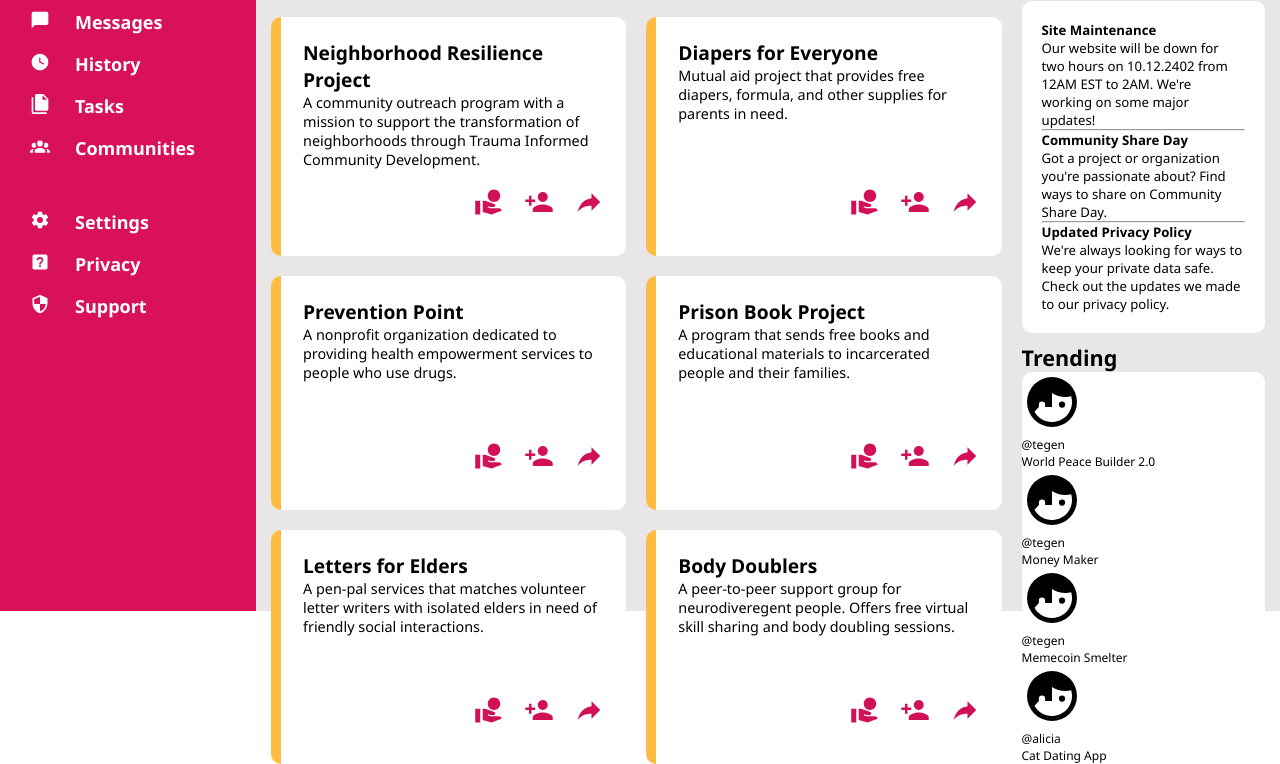
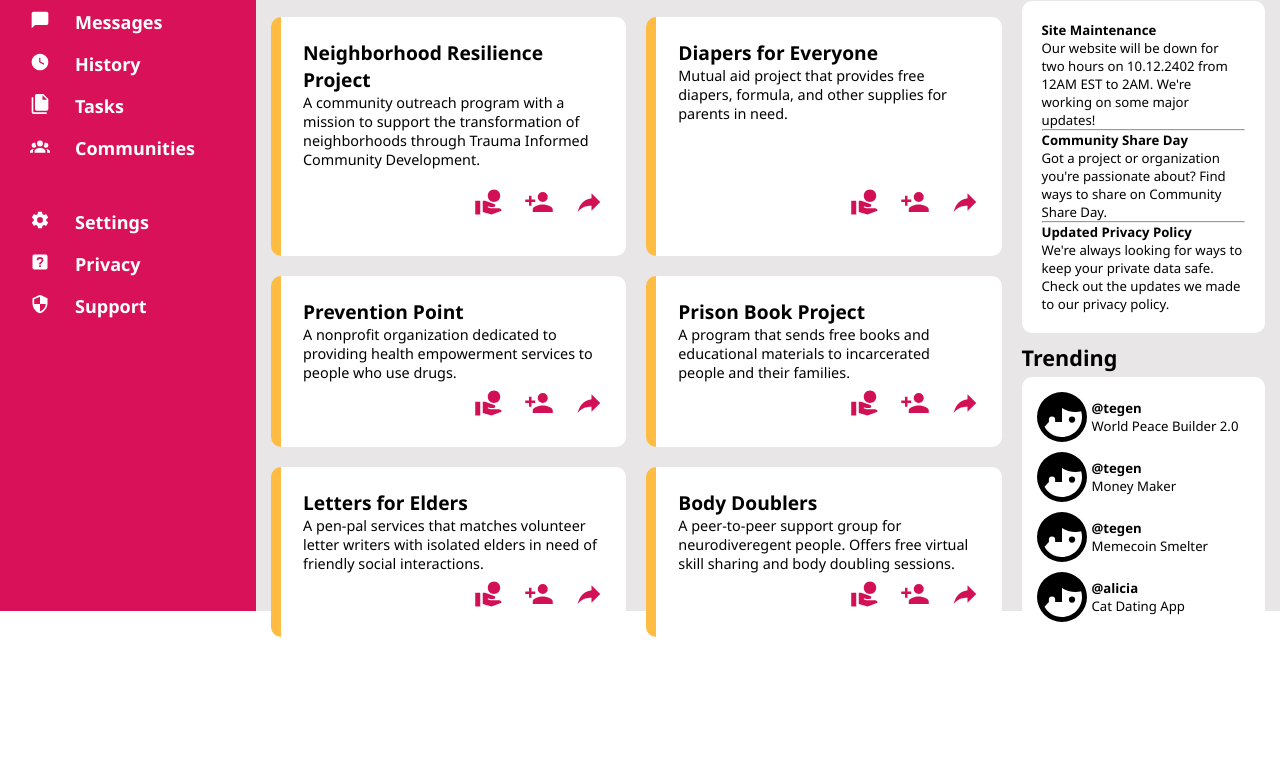
Before and after one commit to Montymakes/op-admindashboard, a plain HTML site: page index.html in a window 1280 px wide. Shown: the part 189-953 px from the top of the page. After the commit the page ends 826 px from the top, so only its background shows below. Drawn offline with Linux system fonts and the light colour scheme.

Commit message:
Finalize Trending Projects section

```diff
--- a/index.html
+++ b/index.html
@@ -186,31 +186,23 @@
             <div id="trending-projects">
                 <div class="trending-project">
                     <img src="img/face-man-profile.svg" alt="profile image for user @tegen" class="profile-img medium">
-                    <div class="project-details">
                         <p class="tag">@tegen</p>
                         <p class="title">World Peace Builder 2.0</p>
                 </div>
-                </div>
                 <div class="trending-project">
                     <img src="img/face-man-profile.svg" alt="profile image for user @monty" class="profile-img medium">
-                    <div class="project-details">
                     <p class="tag">@tegen</p>
                     <p class="title">Money Maker</p>
                 </div>
-                </div>
                 <div class="trending-project">
                     <img src="img/face-man-profile.svg" alt="profile image for user @kendall" class="profile-img medium">
-                    <div class="project-details">
                     <p class="tag">@tegen</p>
                     <p class="title">Memecoin Smelter</p>
                 </div>
-                </div>
                 <div class="trending-project">
                     <img src="img/face-man-profile.svg" alt="profile image for user @alicia" class="profile-img medium">
-                    <div class="project-details">
                     <p class="tag">@alicia</p>
                     <p class="title">Cat Dating App</p>
-                    </div>
                 </div>
             </div>
 
--- a/styles.css
+++ b/styles.css
@@ -362,9 +362,37 @@ hr {
 
 #trending {
     grid-area: trend;
+    display: grid;
+    grid-template-rows: max-content auto;
+    gap:5px;
 }
 
 #trending-projects {
     background-color: white;
     border-radius: 10px;
+    display: grid;
+    padding: 10px;
+    font-size: 1.1rem;
 }
+
+.trending-project {
+    display: grid;
+    grid-template: 1fr 1fr / 1fr 3fr;
+    grid-template-areas:
+    "face username"
+    "face proj";
+}
+
+.trending-project .profile-img {
+    grid-area: face;
+}
+
+.trending-project p.tag {
+    grid-area: username;
+    align-self: end;
+    font-weight: bold;
+}
+
+.trending-project p.title {
+    grid-area: proj;
+}
```
Lines whose indentation alone changed are shown as unchanged.
